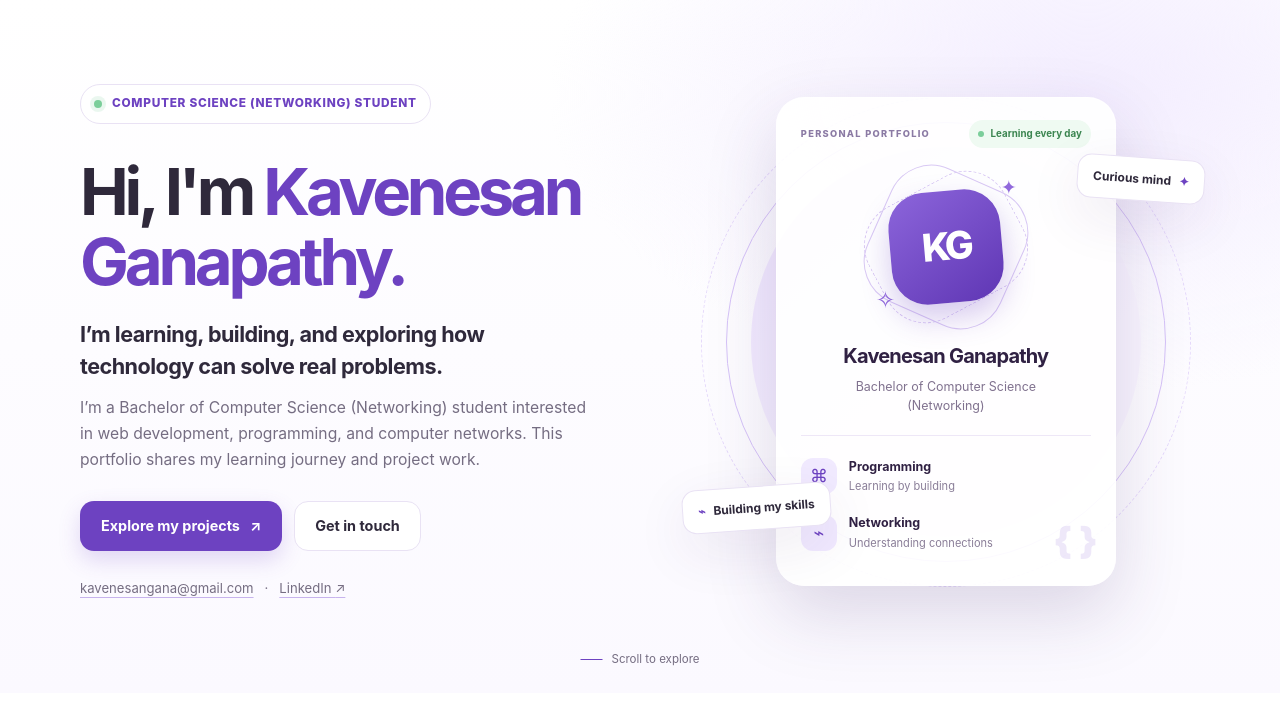
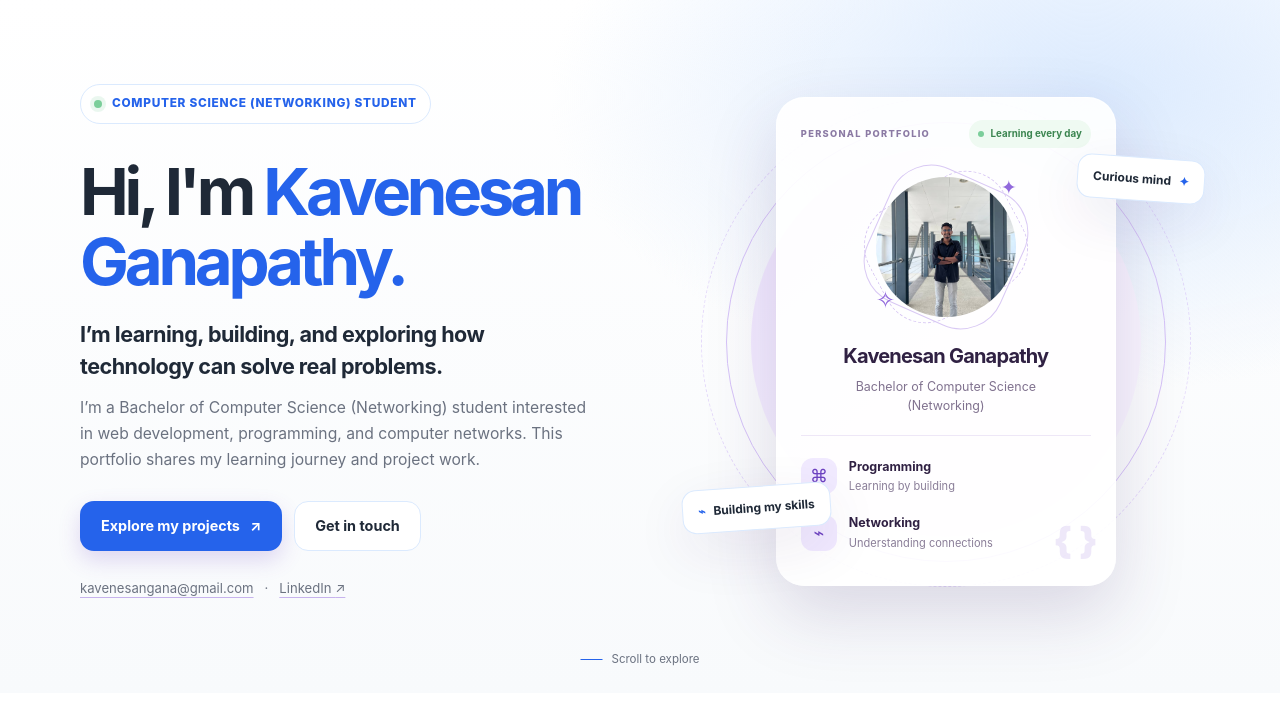
Before and after one commit to kavenesan-portfolio/Kavenesan, a plain HTML site: page index.html in a window 1280 px wide. Shown: the part 80-800 px from the top of the page. Drawn offline with Linux system fonts and the light colour scheme.

Commit message:
Update portfolio design and profile photo

```diff
--- a/index.html
+++ b/index.html
@@ -62,13 +62,19 @@
               <span class="mini-label">PERSONAL PORTFOLIO</span>
               <span class="available-badge"><span class="status-dot" aria-hidden="true"></span> Learning every day</span>
             </div>
-            <div class="initials-art" aria-hidden="true">
-              <span class="initials-ring ring-one"></span>
-              <span class="initials-ring ring-two"></span>
-              <span class="initials-text">KG</span>
-              <span class="spark spark-one">✦</span>
-              <span class="spark spark-two">✧</span>
-            </div>
+            <div class="initials-art">
+    <span class="initials-ring ring-one" aria-hidden="true"></span>
+    <span class="initials-ring ring-two" aria-hidden="true"></span>
+
+    <img
+        class="profile-photo"
+        src="profile.jpg"
+        alt="Portrait of Kavenesan Ganapathy"
+    >
+
+    <span class="spark spark-one" aria-hidden="true">✦</span>
+    <span class="spark spark-two" aria-hidden="true">✧</span>
+</div>
             <h2>Kavenesan Ganapathy</h2>
             <p class="profile-course">Bachelor of Computer Science<br>(Networking)</p>
             <div class="profile-divider"></div>
--- a/style.css
+++ b/style.css
@@ -3,16 +3,16 @@
 
 :root {
   color-scheme: light;
-  --purple: #6d42c1;
-  --purple-dark: #4e269b;
-  --purple-deep: #2b1947;
-  --purple-soft: #f3edff;
-  --purple-softer: #faf8ff;
-  --text: #2f293b;
-  --muted: #756d82;
+  --purple: #2563eb;
+  --purple-dark: #1d4ed8;
+  --purple-deep: #1e3a8a;
+  --purple-soft: #dbeafe;
+  --purple-softer: #d5d8dc;
+  --text: #1f2937;
+  --muted: #6b7280;
   --surface: #ffffff;
-  --surface-alt: #fbf9ff;
-  --border: #e9e2f4;
+  --surface-alt: #f8fafc;
+  --border: #dbeafe;
   --shadow: 0 18px 55px rgba(65, 37, 112, 0.09);
   --header-height: 78px;
   --radius: 22px;
@@ -327,3 +327,25 @@ h1 span, .section-heading h2 span, .contact-copy h2 span { color: var(--purple);
   *, *::before, *::after { animation-duration: 0.01ms !important; animation-iteration-count: 1 !important; transition-duration: 0.01ms !important; scroll-behavior: auto !important; }
   .js-ready .reveal { opacity: 1; transform: none; }
 }
+
+/* Fix profile photo size and alignment */
+.initials-art {
+  position: relative;
+}
+
+.initials-art .profile-photo {
+  position: absolute;
+  width: 140px;
+  height: 140px;
+  max-width: none;
+  max-height: none;
+  aspect-ratio: 1 / 1;
+  object-fit: cover;
+  object-position: center;
+  border-radius: 50%;
+  left: 50%;
+  top: 50%;
+  transform: translate(-50%, -50%);
+  display: block;
+  z-index: 2;
+}
```
Also changed, not shown: profile.jpg (added).
